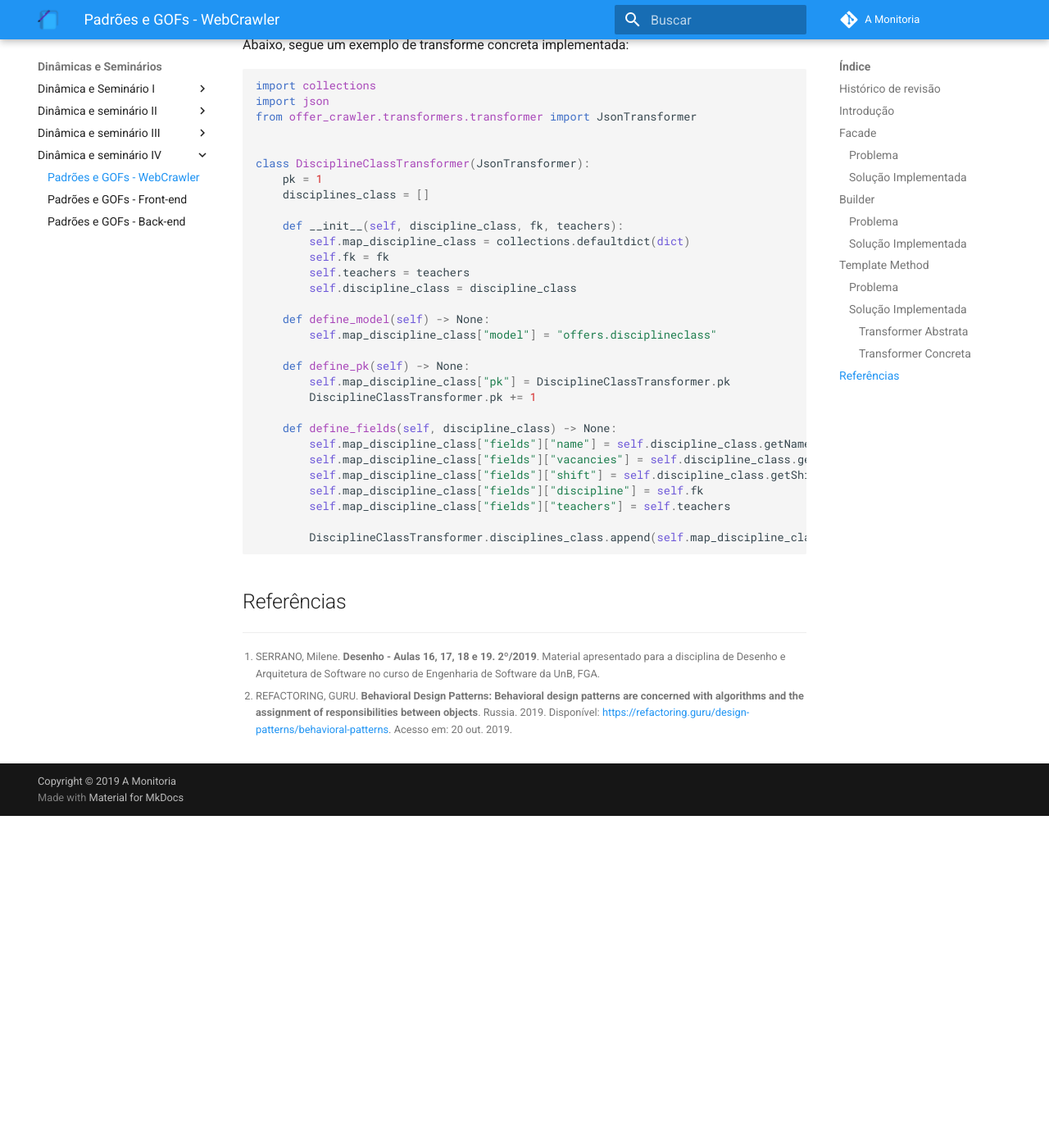
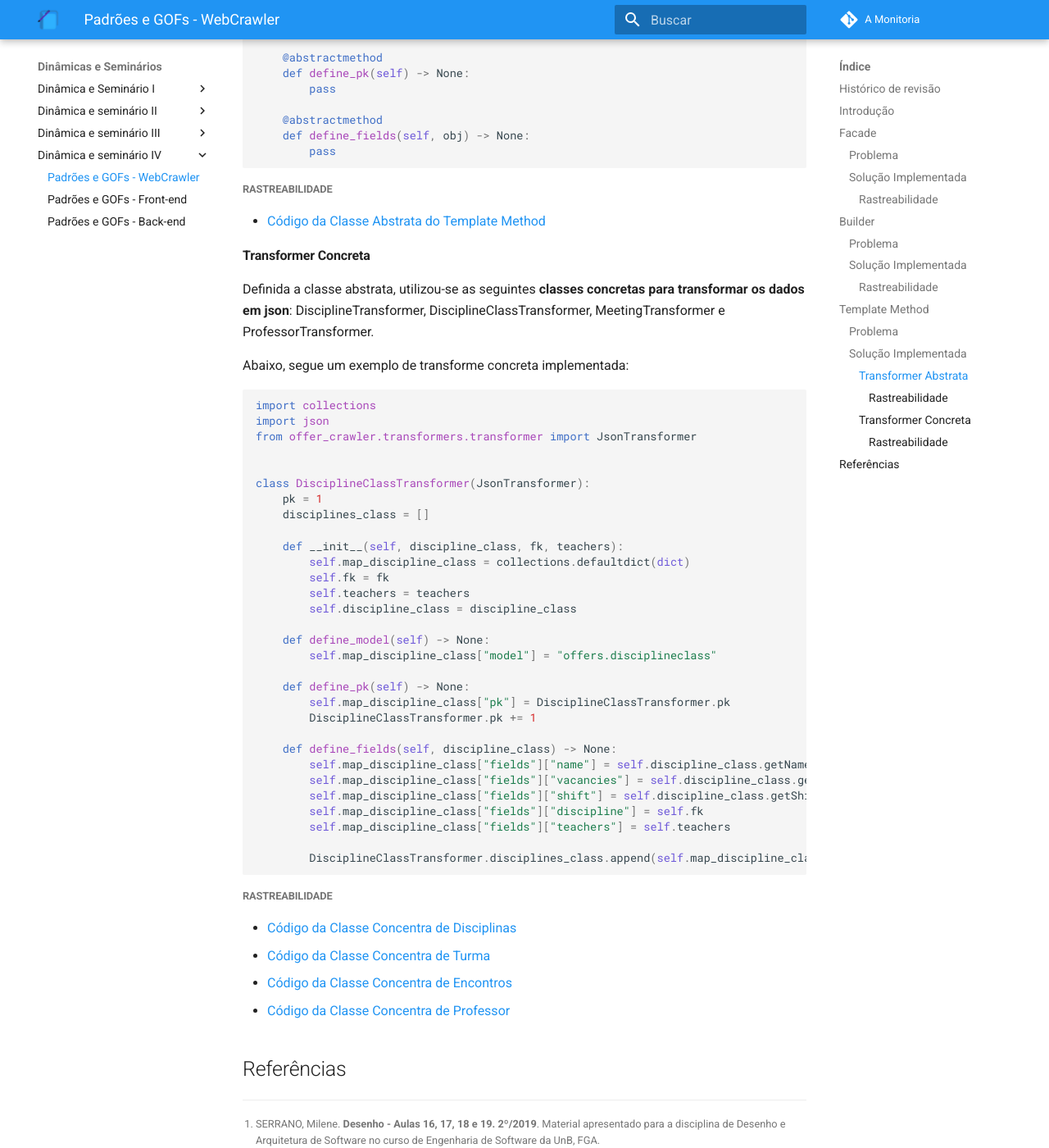
Before and after one commit to 2019-2-arquitetura-desenho/wiki, an MkDocs documentation site: the page built from docs/dinamica_seminario_IV/webcrawler_patterns.md, in a window 1280 px wide and 1400 px high, scrolled down 6017 px. Shown: the whole window at 82% size. Built offline with MkDocs 1.6.1 and Material for MkDocs 9.7.7, drawn with Linux system fonts in a browser that asks for light colours; comment, search, counter and statistics services are not loaded; old or Windows-style settings are respelled for this version of MkDocs; before the commit the page ends 7012 px from its top, so only the background shows below that; some of the changed text lies outside the part shown.

Commit message:
Add traceability to webcrawler patterns

````diff
--- a/docs/dinamica_seminario_IV/webcrawler_patterns.md
+++ b/docs/dinamica_seminario_IV/webcrawler_patterns.md
@@ -9,6 +9,7 @@
 | 23/10/2019 | 0.3 | Adiciona descrição sobre padrão builder utilizado | [Lieverton Silva](https://github.com/lievertom) e [Welison Regis](https://github.com/WelisonR) |
 | 24/10/2019 | 0.4 | Adiciona descrição e diagrama sobre padrão fachada utilizado | [Lieverton Silva](https://github.com/lievertom) e [Welison Regis](https://github.com/WelisonR) |
 | 24/10/2019 | 1.0 | Atualiza referências e gera primeira versão do documento | [Lieverton Silva](https://github.com/lievertom) e [Welison Regis](https://github.com/WelisonR) |
+| 24/10/2019 | 1.1 | Adiciona rastreabilidade aos códigos-fonte | [Welison Regis](https://github.com/WelisonR) |
 
 ## Introdução
 
@@ -54,6 +55,11 @@
     Facade()
 
 ```
+
+#### Rastreabilidade
+
+*   [Código do Padrão Facade Implementado](https://github.com/2019-2-arquitetura-desenho/monitoria-crawler/blob/devel/crawler/DatabaseFacade.py)
+
 
 ## Builder
 
@@ -130,6 +136,14 @@
         return department
 ```
 
+#### Rastreabilidade
+
+*   [Código do builder de departamento](https://github.com/2019-2-arquitetura-desenho/monitoria-crawler/blob/devel/crawler/builders/DepartmentBuilder.py)
+*   [Código do builder de disciplina](https://github.com/2019-2-arquitetura-desenho/monitoria-crawler/blob/devel/crawler/builders/DisciplinesBuilder.py)
+*   [Código do builder das turmas](https://github.com/2019-2-arquitetura-desenho/monitoria-crawler/blob/devel/crawler/builders/ClassBuilder.py)
+*   [Pasta das classes auxiliares](https://github.com/2019-2-arquitetura-desenho/monitoria-crawler/tree/devel/crawler/classes)
+
+
 ## Template Method
 
 O **Template Method** é um padrão de design comportamental que define o esqueleto de um algoritmo na superclasse, mas permite que as subclasses substituam etapas específicas do algoritmo sem alterar sua estrutura. O Template Method foi fundamental no projeto no submódulo **"Transformers"**, pois possibilitou que os dados capturados pelo Crawler sejam tratados de maneira padronizada de forma a facilitar o armazenamento das ofertas (json) em um formato compreensível pelo banco de dados.
@@ -152,6 +166,7 @@
     },
 ]
 ```
+
 
 ### Solução Implementada
 
@@ -186,6 +201,10 @@
     def define_fields(self, obj) -> None:
         pass
 ```
+
+##### Rastreabilidade
+
+*   [Código da Classe Abstrata do Template Method](https://github.com/2019-2-arquitetura-desenho/monitoria-crawler/blob/devel/crawler/transformers/transformer.py)
 
 #### Transformer Concreta
 
@@ -226,6 +245,13 @@
         DisciplineClassTransformer.disciplines_class.append(self.map_discipline_class)
 ```
 
+##### Rastreabilidade
+
+*   [Código da Classe Concentra de Disciplinas](https://github.com/2019-2-arquitetura-desenho/monitoria-crawler/blob/devel/crawler/transformers/discipline_transformer.py)
+*   [Código da Classe Concentra de Turma](https://github.com/2019-2-arquitetura-desenho/monitoria-crawler/blob/devel/crawler/transformers/discipline_class_transformer.py)
+*   [Código da Classe Concentra de Encontros](https://github.com/2019-2-arquitetura-desenho/monitoria-crawler/blob/devel/crawler/transformers/meeting_transformer.py)
+*   [Código da Classe Concentra de Professor](https://github.com/2019-2-arquitetura-desenho/monitoria-crawler/blob/devel/crawler/transformers/professor_transformer.py)
+
 ## Referências
 
 [^1]: SERRANO, Milene. **Desenho - Aulas 16, 17, 18 e 19. 2º/2019**. Material apresentado para a disciplina de Desenho e Arquitetura de Software no curso de Engenharia de Software da UnB, FGA.
````
Also changed, not shown: 1 other file.
